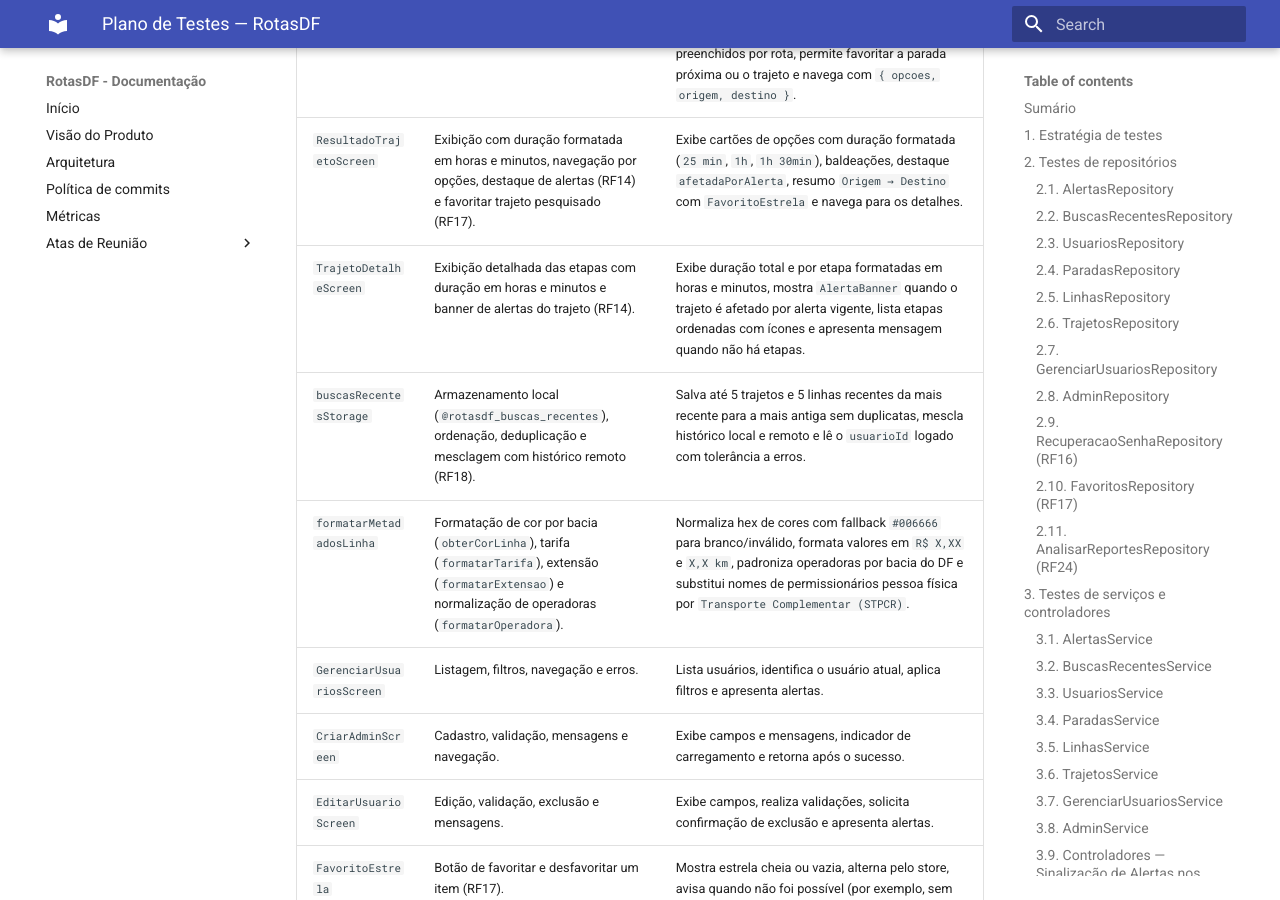
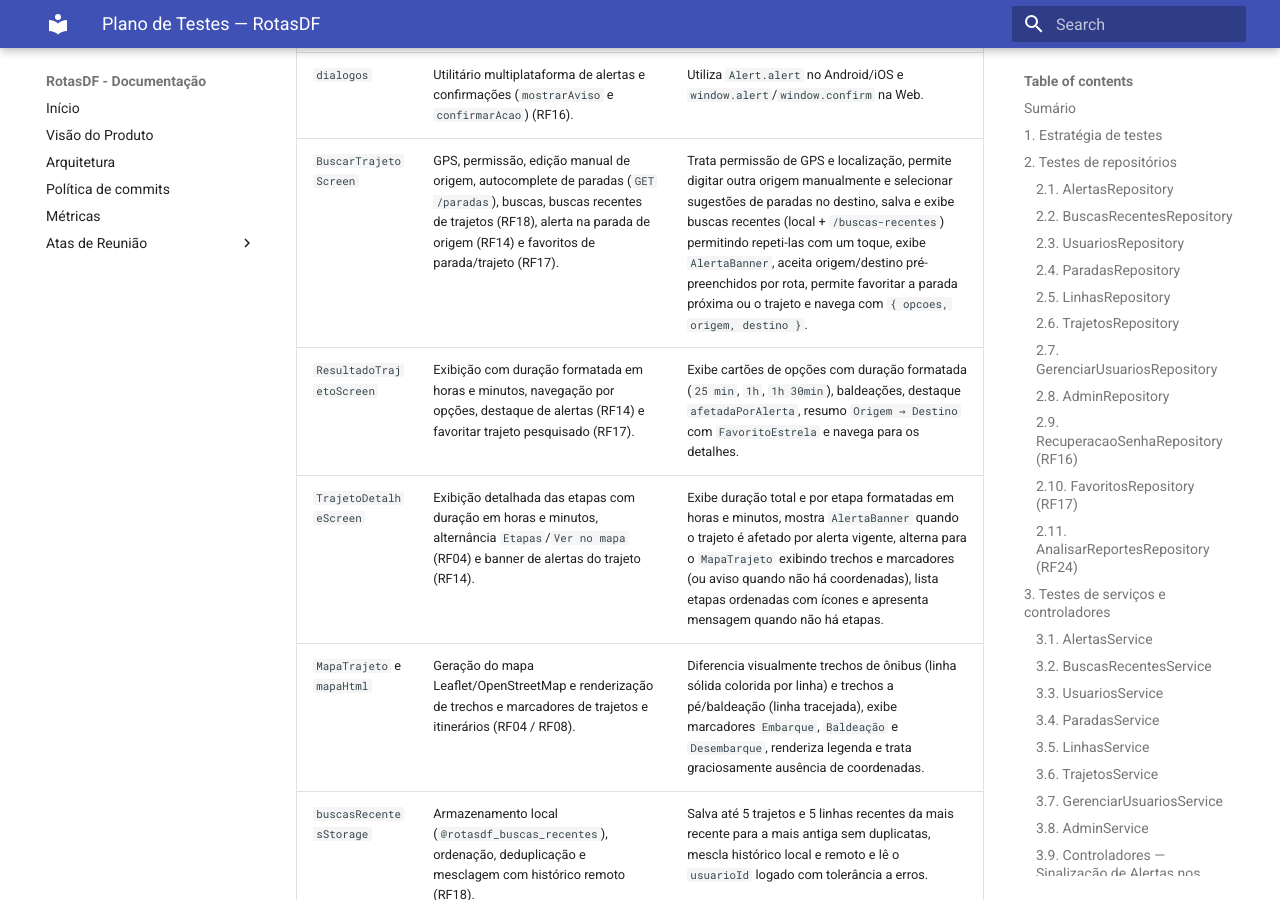
Before and after one commit to FGA0138-MDS-Ajax/2026.2-T02-Knuth, an MkDocs documentation site: the page built from docs/plano_de_testes_RotasDF.md, in a window 1280 px wide and 900 px high, scrolled down 14912 px. Built offline with MkDocs 1.6.1 and Material for MkDocs 9.7.7, drawn with Linux system fonts in a browser that asks for light colours; some of the changed text lies outside the part shown.

Commit message:
docs(testes): adiciona casos de teste de visualizacao em mapa de trajetos e itinerarios (RF04/RF08 - PR #65)

```diff
--- a/docs/plano_de_testes_RotasDF.md
+++ b/docs/plano_de_testes_RotasDF.md
@@ -73,6 +73,7 @@
 | `buscarParadasPorNome` | Busca múltiplas paradas candidatas ignorando acentos, com aliases locais (ex.: *Rodoviária do Plano Piloto* → `ROD.PP`) e expansão em raio de 350 m para parada única. | Retorna até 15 paradas candidatas ordenadas por relevância ou lista vazia para termo vazio/inexistente. |
 | `buscarRotasDiretas` | Busca rotas diretas aceitando listas ou IDs unitários de origem/destino, com ajuste de virada de meia-noite e diversidade de linhas. | Retorna até 8 opções diretas ordenadas por duração/horário ou lista vazia sem consultar o banco quando algum lado está vazio. |
 | `buscarRotasComBaldeacao` | Busca rotas com 1 baldeação via CTEs materializadas por padrão `(linha_id, sentido)` e janela de espera de até 60 minutos. | Retorna até 5 opções com baldeação distintas por par de linhas ou lista vazia. |
+| `buscarParadasTrecho` | Busca a sequência ordenada de paradas com coordenadas (`latitude`, `longitude`) entre `seqInicio` e `seqFim` de uma viagem para desenho no mapa (RF04). | Retorna as paradas ordenadas por `sequencia ASC` ou lista vazia sem consultar o banco quando faltam parâmetros. |
 
 ### 2.7. `GerenciarUsuariosRepository`
 
@@ -167,7 +168,7 @@
 
 | Método | Cenário / objetivo | Resultado esperado |
 |---|---|---|
-| `obterTrajetos` | Resolve todas as paradas candidatas de origem e destino e combina rotas diretas e com baldeação. | Repassa todos os IDs candidatos ao repositório, retorna lista combinada de trajetos (diretas antes de baldeações) ou propaga erro. |
+| `obterTrajetos` | Resolve todas as paradas candidatas de origem e destino, combina rotas diretas e com baldeação e monta dados geográficos (`mapa.trechos` e `mapa.marcadores`) com cores distintas por linha, trechos de caminhada/baldeação e marcadores de embarque, baldeação e desembarque (RF01 / RF04). | Repassa todos os IDs candidatos ao repositório, retorna lista combinada (diretas antes de baldeações) enriquecida com `mapa` quando há coordenadas ou propaga erro. |
 
 ### 3.7. `GerenciarUsuariosService`
 
@@ -290,7 +291,7 @@
 | `AlertaBanner` e `AlertaBadge` | Renderização de banners e badges de sinalização de alertas (RF14). | Exibe cores e rótulos por tipo (`Desvio`, `Suspensão`, `Paralisação`, `Alteração de Horário`), contagem de múltiplos alertas, oculta quando não há alertas e aciona `onPress` para detalhes. |
 | `LinhasScreen` | Carregamento, filtro, listagem, navegação, sinalização de alertas (RF14) e buscas recentes de linhas (RF18). | Exibe indicador de carregamento, permite filtrar por código ou nome, destaca visualmente linhas com `afetadaPorAlerta` (`AlertaBadge`), salva linhas/termos acessados no histórico e exibe chips clicáveis de buscas recentes para repetir a consulta ou abrir horários. |
 | `HorariosScreen` | Carregamento, filtro por sentido/tipo de dia, banner de alerta da linha (RF14) e atalho para reporte (RF19). | Exibe os horários corretos, renderiza o `AlertaBanner` quando a linha possui alertas vigentes, navega para o itinerário e abre `ReportarDivergencia` com `HORARIO` e código da linha. |
-| `ItinerarioScreen` | Carregamento do itinerário por sentido, sinalização de alertas (RF14), reporte (RF19), favoritar paradas (RF17) e acesso às próximas partidas da parada (RF11). | Lista as paradas em `IDA`/`VOLTA`, exibe alertas da linha/paradas, botão de favoritar em cada parada, navega para `ProximasPartidas` ao tocar na parada e abre `ReportarDivergencia`. |
+| `ItinerarioScreen` | Carregamento do itinerário por sentido, alternância `Lista`/`Mapa` (RF08), sinalização de alertas (RF14), reporte (RF19), favoritar paradas (RF17) e acesso às próximas partidas da parada (RF11). | Lista as paradas em `IDA`/`VOLTA`, alterna para visualização do percurso no mapa com marcadores de início e fim, exibe alertas da linha/paradas, botão de favoritar, navega para `ProximasPartidas` ao tocar na parada e abre `ReportarDivergencia`. |
 | `ProximasPartidasScreen` | Carregamento, listagem cronológica de próximas partidas em uma parada, alertas vigentes, atualização manual, estado vazio e navegação (RF11). | Exibe indicador de carregamento, lista partidas com linha, sentido, horário (`HH:MM`) e tempo restante (`Agora` / `em X min`), exibe alertas vigentes da parada, informa explicitamente quando não há mais partidas previstas no dia, trata erros com botão de tentar novamente e navega para `Horarios` ao tocar em uma partida. |
 | `AlertasScreen` | Listagem, filtros, título/descrição, mensagens de erro e atualizações. | Exibe alertas vigentes com título, descrição e itens afetados, filtra por categoria, apresenta mensagens de lista vazia e de erro e utiliza `AsyncStorage`. |
 | `AdminScreen` | Acesso, logout e navegação (incluindo atalho para análise de reportes — RF24). | Exibe *spinner*, controla o acesso restrito ou liberado, navega para `CriarAdmin`, `GerenciarUsuarios` e `AnalisarReportes` e remove os dados no logout. |
@@ -302,7 +303,8 @@
 | `dialogos` | Utilitário multiplataforma de alertas e confirmações (`mostrarAviso` e `confirmarAcao`) (RF16). | Utiliza `Alert.alert` no Android/iOS e `window.alert`/`window.confirm` na Web. |
 | `BuscarTrajetoScreen` | GPS, permissão, edição manual de origem, autocomplete de paradas (`GET /paradas`), buscas, buscas recentes de trajetos (RF18), alerta na parada de origem (RF14) e favoritos de parada/trajeto (RF17). | Trata permissão de GPS e localização, permite digitar outra origem manualmente e selecionar sugestões de paradas no destino, salva e exibe buscas recentes (local + `/buscas-recentes`) permitindo repeti-las com um toque, exibe `AlertaBanner`, aceita origem/destino pré-preenchidos por rota, permite favoritar a parada próxima ou o trajeto e navega com `{ opcoes, origem, destino }`. |
 | `ResultadoTrajetoScreen` | Exibição com duração formatada em horas e minutos, navegação por opções, destaque de alertas (RF14) e favoritar trajeto pesquisado (RF17). | Exibe cartões de opções com duração formatada (`25 min`, `1h`, `1h 30min`), baldeações, destaque `afetadaPorAlerta`, resumo `Origem → Destino` com `FavoritoEstrela` e navega para os detalhes. |
-| `TrajetoDetalheScreen` | Exibição detalhada das etapas com duração em horas e minutos e banner de alertas do trajeto (RF14). | Exibe duração total e por etapa formatadas em horas e minutos, mostra `AlertaBanner` quando o trajeto é afetado por alerta vigente, lista etapas ordenadas com ícones e apresenta mensagem quando não há etapas. |
+| `TrajetoDetalheScreen` | Exibição detalhada das etapas com duração em horas e minutos, alternância `Etapas`/`Ver no mapa` (RF04) e banner de alertas do trajeto (RF14). | Exibe duração total e por etapa formatadas em horas e minutos, mostra `AlertaBanner` quando o trajeto é afetado por alerta vigente, alterna para o `MapaTrajeto` exibindo trechos e marcadores (ou aviso quando não há coordenadas), lista etapas ordenadas com ícones e apresenta mensagem quando não há etapas. |
+| `MapaTrajeto` e `mapaHtml` | Geração do mapa Leaflet/OpenStreetMap e renderização de trechos e marcadores de trajetos e itinerários (RF04 / RF08). | Diferencia visualmente trechos de ônibus (linha sólida colorida por linha) e trechos a pé/baldeação (linha tracejada), exibe marcadores `Embarque`, `Baldeação` e `Desembarque`, renderiza legenda e trata graciosamente ausência de coordenadas. |
 | `buscasRecentesStorage` | Armazenamento local (`@rotasdf_buscas_recentes`), ordenação, deduplicação e mesclagem com histórico remoto (RF18). | Salva até 5 trajetos e 5 linhas recentes da mais recente para a mais antiga sem duplicatas, mescla histórico local e remoto e lê o `usuarioId` logado com tolerância a erros. |
 | `formatarMetadadosLinha` | Formatação de cor por bacia (`obterCorLinha`), tarifa (`formatarTarifa`), extensão (`formatarExtensao`) e normalização de operadoras (`formatarOperadora`). | Normaliza hex de cores com fallback `#006666` para branco/inválido, formata valores em `R$ X,XX` e `X,X km`, padroniza operadoras por bacia do DF e substitui nomes de permissionários pessoa física por `Transporte Complementar (STPCR)`. |
 | `GerenciarUsuariosScreen` | Listagem, filtros, navegação e erros. | Lista usuários, identifica o usuário atual, aplica filtros e apresenta alertas. |
```
